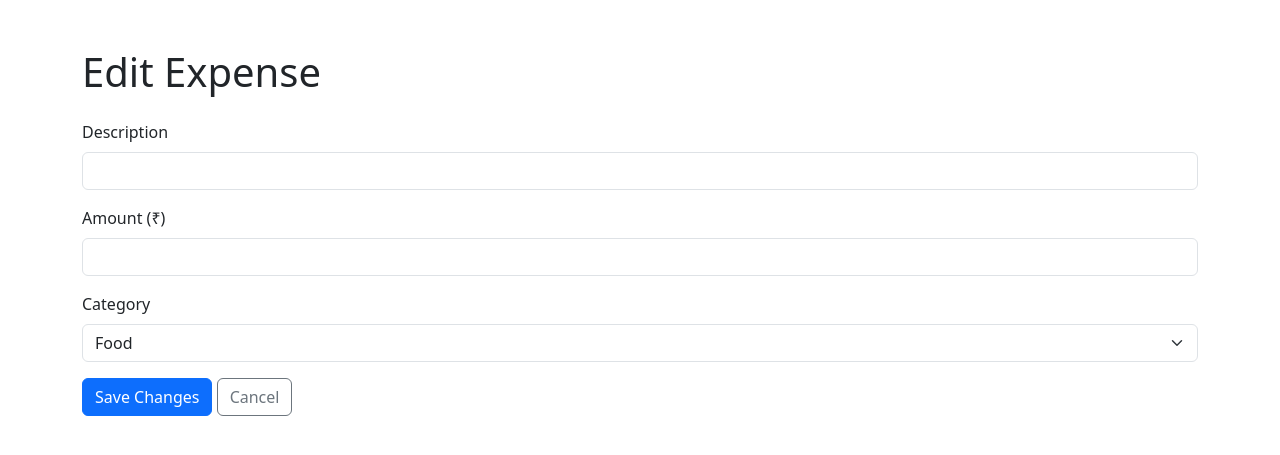
After one commit to guptanavam/expense-tracker, a Flask app: page /edit/1 in a window 1280 px wide. The commit adds this page. Shown: the top 455 px of the page. Run offline with Flask 3, Linux system fonts and the light colour scheme; data that the repository does not hold is empty.

Commit message:
Day 6 - completed full CRUD features

```diff
--- a/app.py
+++ b/app.py
@@ -41,5 +41,41 @@ def view_expenses():
 
     return render_template("expenses.html", expenses=all_expenses, total=total)
 
+@app.route("/delete/<int:expense_id>")
+def delete_expense(expense_id):
+    conn = get_db_connection()
+    cursor = conn.cursor()
+    cursor.execute("DELETE FROM expenses WHERE id = ?", (expense_id,))
+    conn.commit()
+    conn.close()
+    return redirect("/expenses")
+
+@app.route("/edit/<int:expense_id>")
+def edit_expense(expense_id):
+    conn = get_db_connection()
+    cursor = conn.cursor()
+    cursor.execute("SELECT * FROM expenses WHERE id = ?", (expense_id,))
+    expense = cursor.fetchone()
+    conn.close()
+
+    return render_template("edit.html", expense=expense)
+
+@app.route("/update/<int:expense_id>", methods=["POST"])
+def update_expense(expense_id):
+    description = request.form["description"]
+    amount = request.form["amount"]
+    category = request.form["category"]
+
+    conn = get_db_connection()
+    cursor = conn.cursor()
+    cursor.execute(
+        "UPDATE expenses SET description = ?, amount = ?, category = ? WHERE id = ?",
+        (description, float(amount), category, expense_id)
+    )
+    conn.commit()
+    conn.close()
+
+    return redirect("/expenses")
+
 if __name__ == "__main__":
     app.run(debug=True)
--- /dev/null
+++ b/templates/edit.html
@@ -0,0 +1,37 @@
+<!DOCTYPE html>
+<html>
+<head>
+    <title>Edit Expense</title>
+    <link href="https://cdn.jsdelivr.net/npm/bootstrap@5.3.3/dist/css/bootstrap.min.css" rel="stylesheet">
+</head>
+<body>
+    <div class="container mt-5">
+        <h1 class="mb-4">Edit Expense</h1>
+
+        <form method="POST" action="/update/{{ expense.id }}">
+            <div class="mb-3">
+                <label class="form-label">Description</label>
+                <input type="text" class="form-control" name="description" value="{{ expense.description }}" required>
+            </div>
+
+            <div class="mb-3">
+                <label class="form-label">Amount (₹)</label>
+                <input type="number" class="form-control" name="amount" step="0.01" value="{{ expense.amount }}" required>
+            </div>
+
+            <div class="mb-3">
+                <label class="form-label">Category</label>
+                <select class="form-select" name="category">
+                    <option value="food" {% if expense.category == 'food' %}selected{% endif %}>Food</option>
+                    <option value="travel" {% if expense.category == 'travel' %}selected{% endif %}>Travel</option>
+                    <option value="shopping" {% if expense.category == 'shopping' %}selected{% endif %}>Shopping</option>
+                    <option value="other" {% if expense.category == 'other' %}selected{% endif %}>Other</option>
+                </select>
+            </div>
+
+            <button type="submit" class="btn btn-primary">Save Changes</button>
+            <a href="/expenses" class="btn btn-outline-secondary">Cancel</a>
+        </form>
+    </div>
+</body>
+</html>
--- a/templates/expenses.html
+++ b/templates/expenses.html
@@ -24,6 +24,7 @@
                     <th>Description</th>
                     <th>Amount</th>
                     <th>Category</th>
+                     <th>Action</th>
                 </tr>
             </thead>
             <tbody>
@@ -32,6 +33,11 @@
                     <td>{{ expense.description }}</td>
                     <td>₹{{ expense.amount }}</td>
                     <td>{{ expense.category }}</td>
+                     <td>
+                         <a href="/edit/{{ expense.id }}" class="btn btn-warning btn-sm">Edit</a>
+                <a href="/delete/{{ expense.id }}" class="btn btn-danger btn-sm">Delete</a>
+
+            </td>
                 </tr>
                 {% endfor %}
             </tbody>
```
